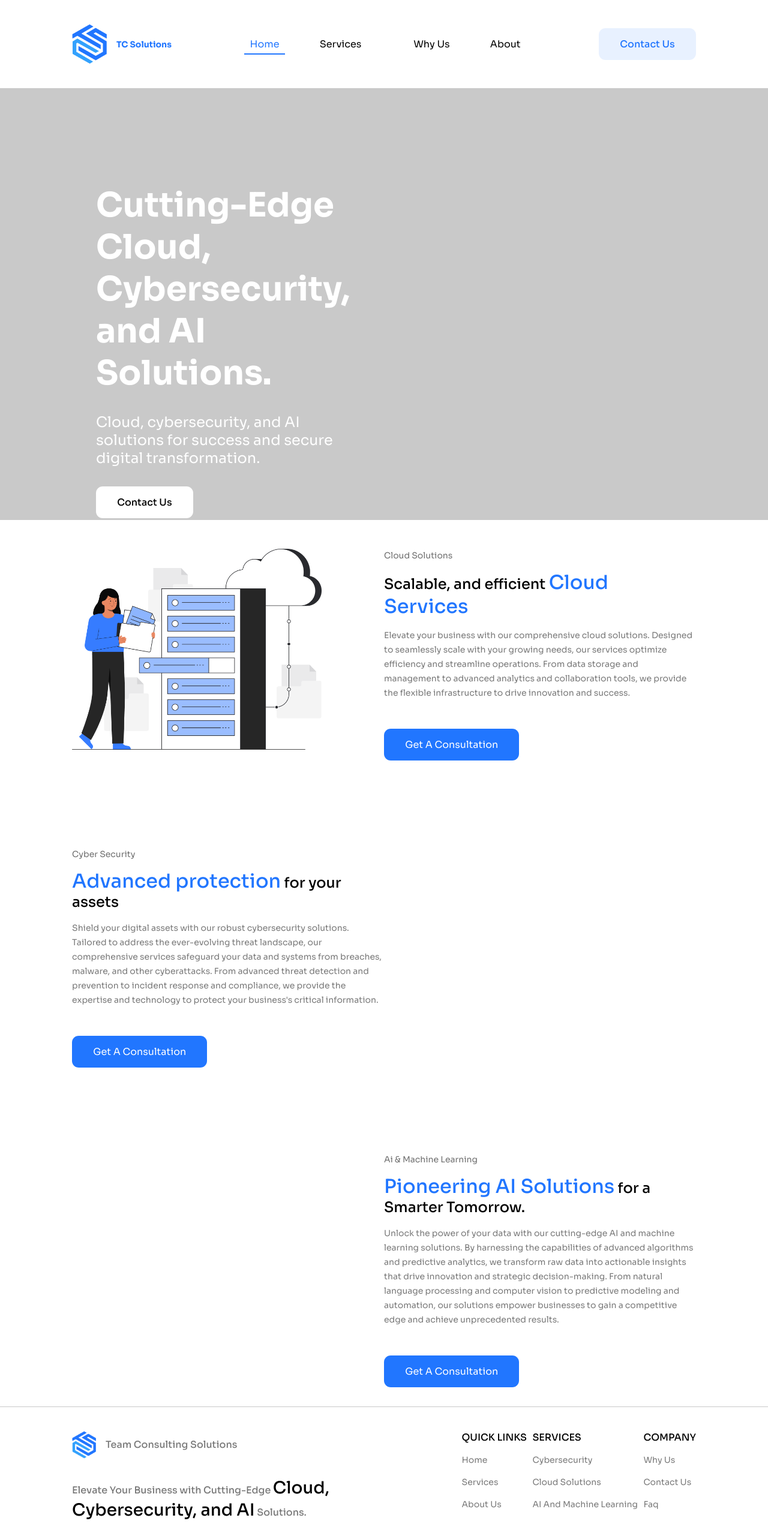
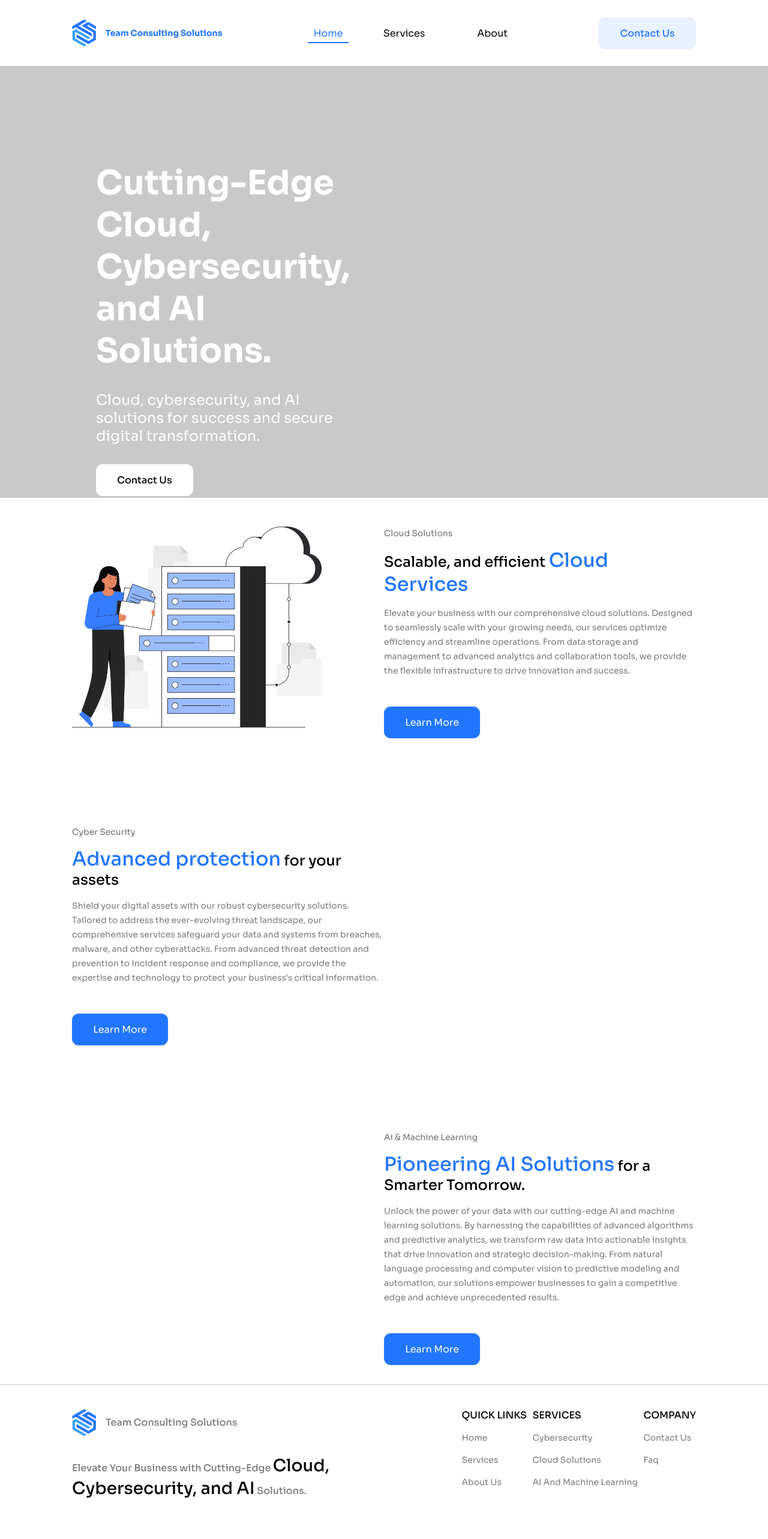
Before and after one commit to iyosayi0x/teamcsolutions, a SvelteKit app: page / in a window 1280 px wide. Shown: the top 2566 px of the page at 60% size. Built offline with nearby package versions, Linux system fonts and the light colour scheme; some icons are missing.

Commit message:
chore: update header

```diff
--- a/src/routes/Footer.svelte
+++ b/src/routes/Footer.svelte
@@ -54,9 +54,6 @@
 		<section>
 			<div class="footer__section__title">COMPANY</div>
 			<ul class="footer__section__links">
-				<li>
-					<a href="/why">Why Us</a>
-				</li>
 				<li>
 					<a href="/about#contact">Contact Us</a>
 				</li>
@@ -130,7 +127,7 @@
 	}
 
 	.footer__bottom {
-		border-top: 1px solid $grey-color-1;
+		border-top:1px solid rgba($grey-color-1,.4);
 		padding: 1.5rem $page-block-padding;
 		div {
 			@include flexbox(flex-start, center);
--- a/src/routes/Header.svelte
+++ b/src/routes/Header.svelte
@@ -8,8 +8,8 @@
 	<!-- --- logo ---  -->
 	<a href="/" class="header__logo-link">
 		<section class="header__logo-container">
-			<img alt="logo" src={logo} />
-			<div>TC Solutions</div>
+			<img alt="logo" src={logo}  width="40"/>
+			<div>Team Consulting Solutions</div>
 		</section>
 	</a>
 
@@ -22,10 +22,9 @@
 					class="header__nav__services-container"
 					data-active={$page.url.pathname === '/services'}
 				>
-					<a href="/services">Services <Icon icon="ri:arrow-drop-down-line" inline={true} /> </a>
+					<a href="/services">Services <Icon icon="ri:arrow-drop-down-line" inline={true} style="font-size630px" /> </a>
 					<div class="header__nav__services"></div>
 				</li>
-				<li data-active={$page.url.pathname === '/why'}><a href="/why">Why Us</a></li>
 				<li data-active={$page.url.pathname === '/about'}><a href="/about">About</a></li>
 			</ul>
 		</nav>
@@ -42,7 +41,7 @@
 
 	.header {
 		@include flexbox(space-between, center);
-		padding: 2.5rem $page-block-padding;
+		padding: 2rem $page-block-padding;
 		background: white;
 		position: relative;
 	}
--- a/src/routes/Service.svelte
+++ b/src/routes/Service.svelte
@@ -23,7 +23,7 @@
 
 		<!-- --- action button ---  -->
 		<div class="service__action">
-			<a href={service.link} class="primary-btn">Get A Consultation</a>
+			<a href={service.link} class="primary-btn">Learn More</a>
 		</div>
 	</section>
 </div>
--- a/src/routes/why/+page.svelte
+++ /dev/null
@@ -1 +0,0 @@
-<section></section>
```
